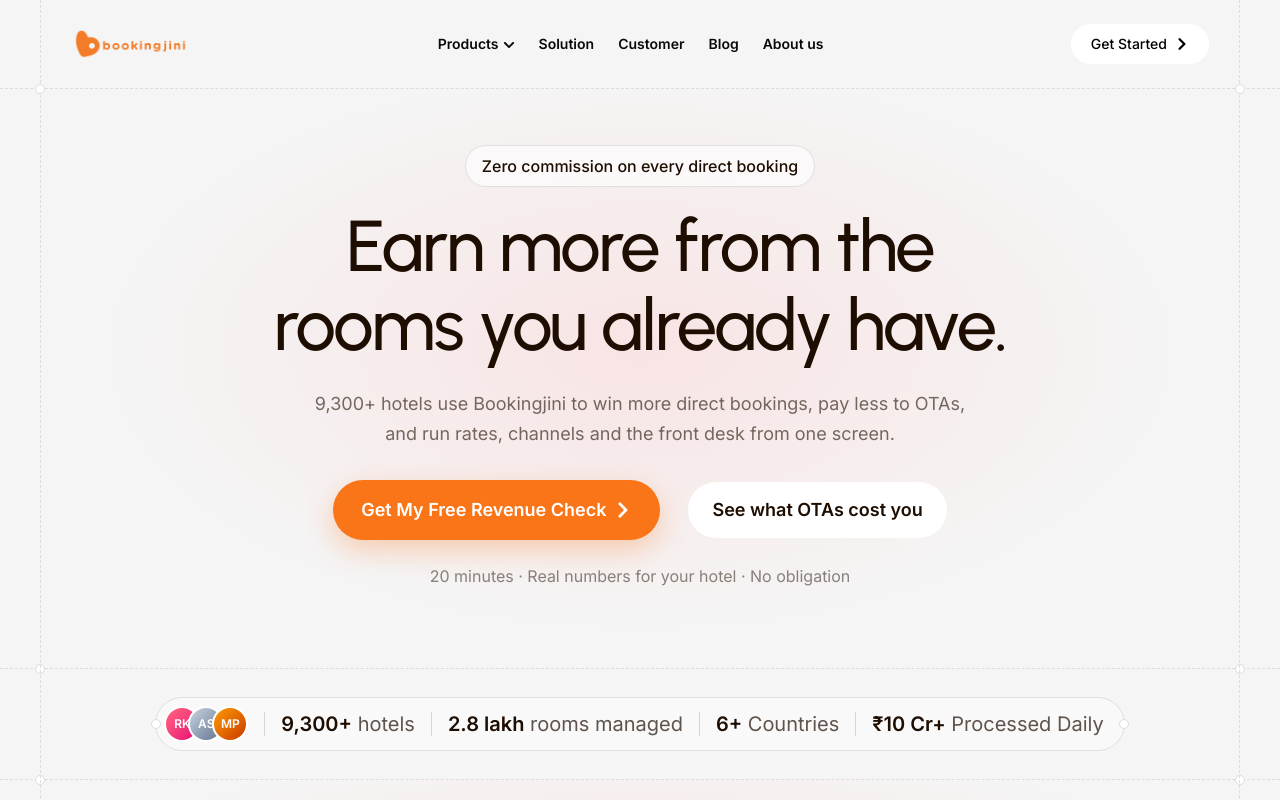
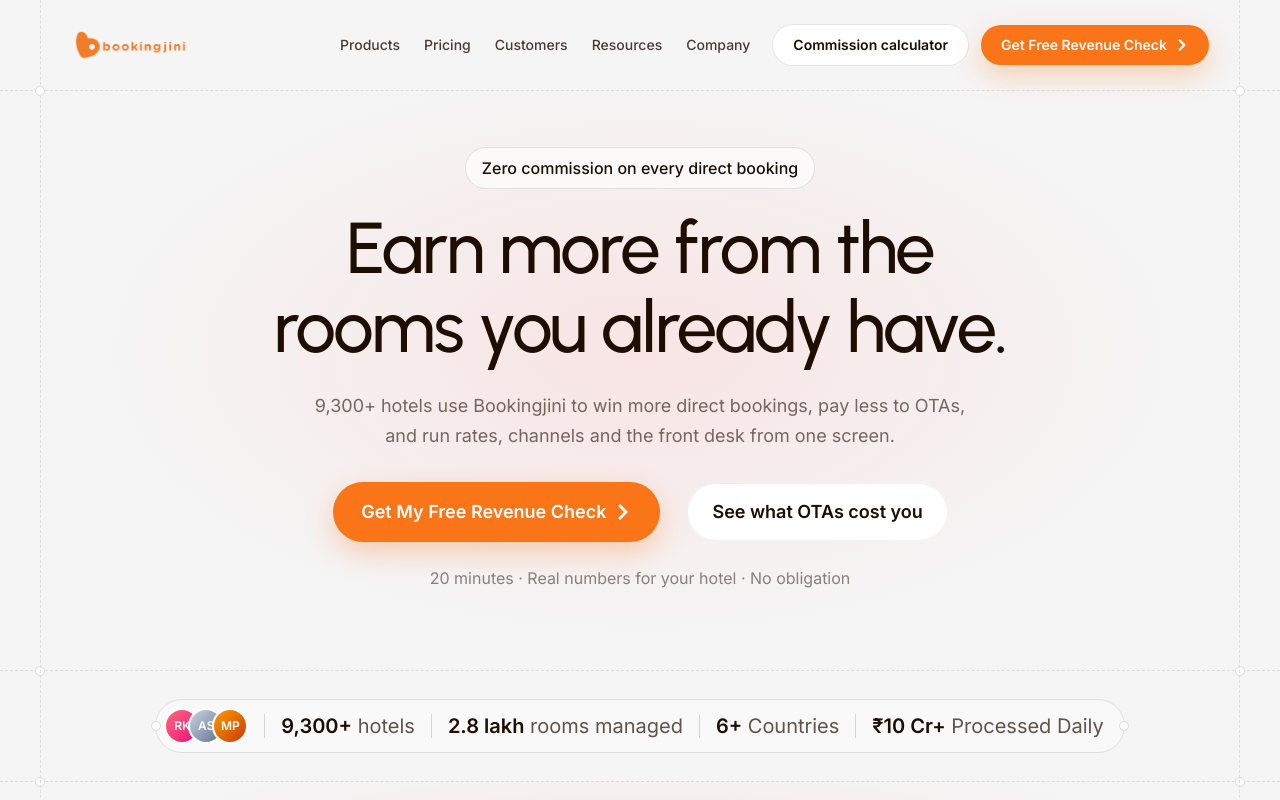
Before and after one commit to pradeep13jena/booking-jini, a Next.js app: page / in a window 1280 px wide. Shown: the top 800 px of the page. Built offline with nearby package versions, Linux system fonts and the light colour scheme.

Commit message:
navbar done

```diff
--- a/src/app/home/CommissionCalculator.tsx
+++ b/src/app/home/CommissionCalculator.tsx
@@ -155,7 +155,7 @@
   ];
 
   return (
-    <section className="w-full">
+    <section id="commission-calculator" className="w-full scroll-mt-24">
       <div className="container px-6 py-16 md:py-20">
         <SectionHeading
           badge="Commission calculator"
--- a/src/components/layout/Navbar.tsx
+++ b/src/components/layout/Navbar.tsx
@@ -2,6 +2,7 @@
 
 import Link from "next/link";
 import Image from "next/image";
+import { usePathname } from "next/navigation";
 
 import { AnimatedButton } from "@/components/AnimatedButton";
 import { SectionDivider } from "@/components/layout/SectionDivider";
@@ -10,58 +11,27 @@
 
 import {
   NavigationMenu,
-  NavigationMenuContent,
   NavigationMenuItem,
   NavigationMenuLink,
   NavigationMenuList,
-  NavigationMenuTrigger,
   navigationMenuTriggerStyle,
 } from "@/components/ui/navigation-menu";
 
 const navigationItems = [
-  {
-    label: "Products",
-    href: "/products",
-    productItems: [
-      {
-        label: "Booking Engine",
-        href: "/products/booking-engine",
-        description: "",
-      },
-      {
-        label: "Channel Manager",
-        href: "/products/channel-manager",
-        description: "",
-      },
-      {
-        label: "PMS",
-        href: "/products/pms",
-        description: "",
-      },
-    ],
-  },
-  {
-    label: "Solution",
-    href: "/solution",
-  },
-  {
-    label: "Customer",
-    href: "/customer",
-  },
-  {
-    label: "Blog",
-    href: "/blog",
-  },
-  {
-    label: "About us",
-    href: "/about",
-  },
+  { label: "Products", href: "/product" },
+  { label: "Pricing", href: "/pricing-page" },
+  // { label: "Solutions", href: "/solutions-by-segment" },
+  { label: "Customers", href: "/customer-case-studies" },
+  { label: "Resources", href: "/resources" },
+  { label: "Company", href: "/about" },
 ];
 
 const navItemClass =
-  "text-sm font-semibold hover:text-primary transition-colors duration-300 cursor-pointer hover:bg-transparent focus:bg-transparent data-popup-open:bg-transparent data-popup-open:hover:bg-transparent data-open:bg-transparent data-open:hover:bg-transparent data-open:focus:bg-transparent data-active:bg-transparent data-active:hover:bg-transparent data-active:focus:bg-transparent";
+  "text-sm font-medium text-[#1E0D01]/80 hover:text-primary transition-colors duration-300 cursor-pointer hover:bg-transparent focus:bg-transparent data-active:bg-transparent data-active:hover:bg-transparent data-active:focus:bg-transparent";
 
 export function Navbar() {
+  const pathname = usePathname();
+
   return (
     <header className="sticky top-0 z-50 w-full bg-background">
       {/* Own rails — the header's solid bg covers the global overlay in layout.tsx */}
@@ -76,56 +46,48 @@
           />
         </Link>
 
+        <div className="flex items-center gap-3">
           {/* Navigation */}
           <NavigationMenu>
             <NavigationMenuList className="gap-1">
-            {navigationItems.map((item) => (
+              {navigationItems.map((item) => {
+                // Highlight the current section, including its nested routes
+                const isActive = pathname === item.href || pathname.startsWith(`${item.href}/`);
+
+                return (
                   <NavigationMenuItem key={item.label}>
-                {item.productItems ? (
-                  <>
-                    <NavigationMenuTrigger className={navItemClass}>
-                      {item.label}
-                    </NavigationMenuTrigger>
-
-                    <NavigationMenuContent>
-                      <ul className="grid w-content gap-2 p-2">
-                        {item.productItems.map((product) => (
-                          <li key={product.label}>
-                            <NavigationMenuLink
-                              render={({ className }) => (
-                                <Link
-                                  href={product.href}
-                                  className={cn(className, navItemClass)}
-                                >
-                                  {product.label}
-                                </Link>
-                              )}
-                            />
-                          </li>
-                        ))}
-                      </ul>
-                    </NavigationMenuContent>
-                  </>
-                ) : (
                     <NavigationMenuLink
                       render={({ className }) => (
                         <Link
                           href={item.href}
-                        className={cn(className, navItemClass)}
+                          aria-current={isActive ? "page" : undefined}
+                          className={cn(className, navItemClass, isActive && "text-primary")}
                         >
                           {item.label}
                         </Link>
                       )}
                       className={navigationMenuTriggerStyle()}
                     />
-                )}
                   </NavigationMenuItem>
-            ))}
+                );
+              })}
             </NavigationMenuList>
           </NavigationMenu>
 
-        {/* CTA */}
-        <AnimatedButton text="Get Started" href="/contact" />
+          {/* CTAs */}
+          <Link
+            href="/#commission-calculator"
+            className="rounded-full border border-black/10 bg-white px-5 py-2.5 text-sm font-semibold whitespace-nowrap text-[#1E0D01] transition-colors duration-300 hover:border-primary hover:text-primary"
+          >
+            Commission calculator
+          </Link>
+          <AnimatedButton
+            text="Get Free Revenue Check"
+            href="/contact"
+            colorDirection="left"
+            className="font-semibold shadow-[0_10px_28px_rgba(249,115,22,0.3)]"
+          />
+        </div>
       </div>
       <SectionDivider />
     </header>
```
Lines whose indentation alone changed are shown as unchanged.
